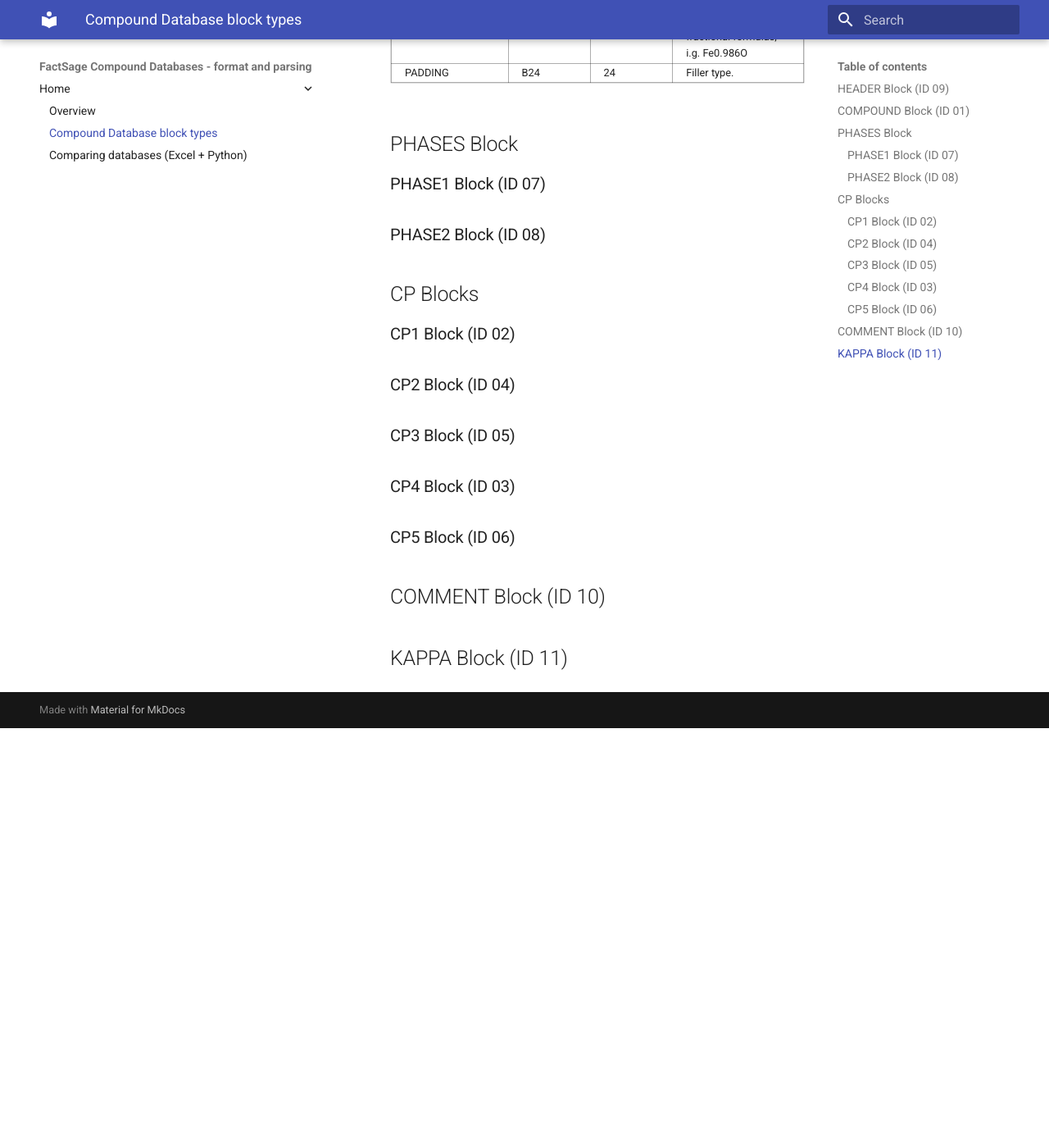
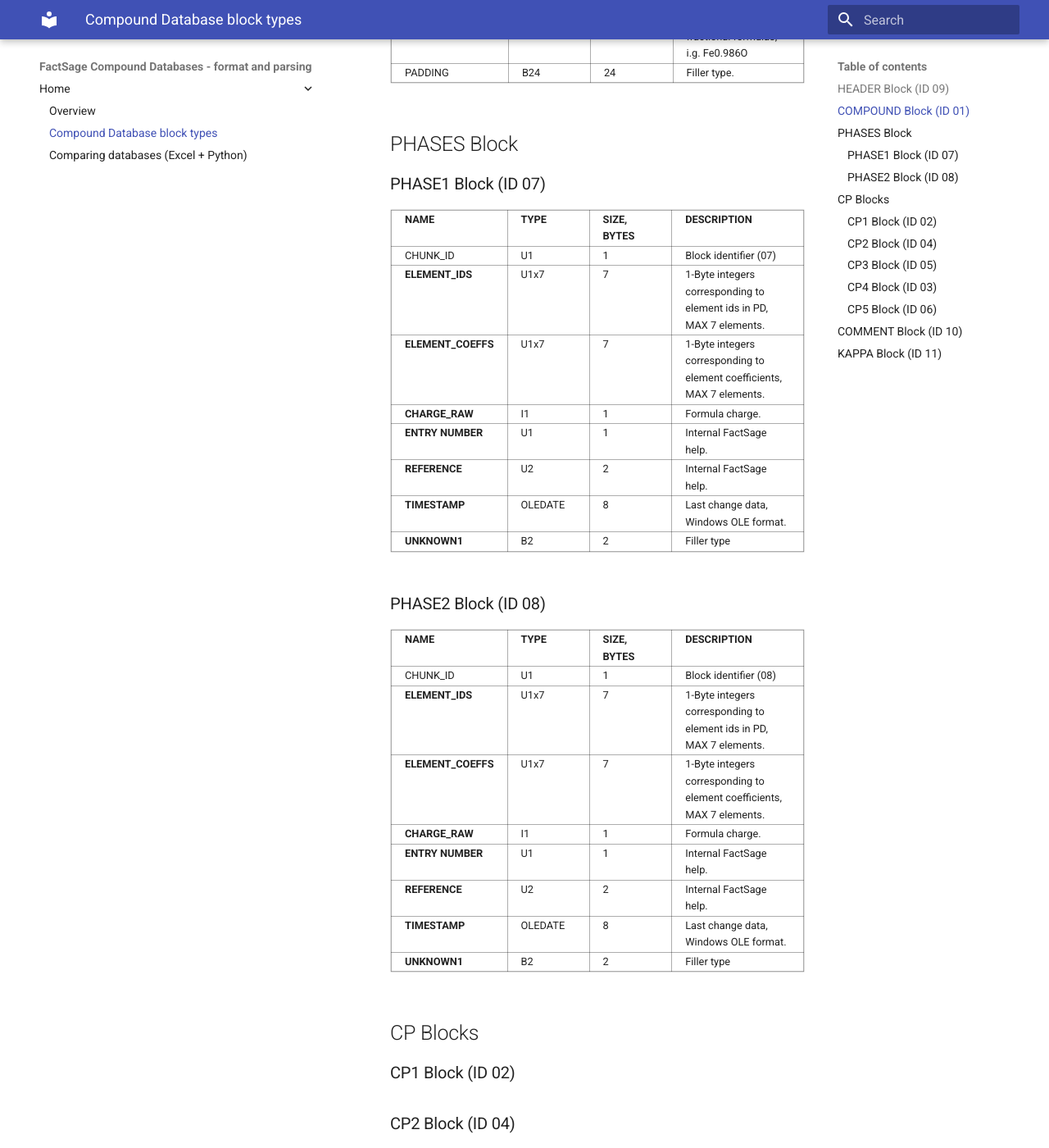
Before and after one commit to evnekdev/factsage-compound-docs, an MkDocs documentation site: the page built from docs/block-types.md, in a window 1280 px wide and 1400 px high, scrolled down 1372 px. Shown: the whole window at 82% size. Built offline with MkDocs 1.6.1 and Material for MkDocs 9.7.7, drawn with Linux system fonts in a browser that asks for light colours; before the commit the page ends 2260 px from its top, so only the background shows below that.

Commit message:
Update block-types.md

```diff
--- a/docs/block-types.md
+++ b/docs/block-types.md
@@ -20,17 +20,17 @@
 | **NAME** | **TYPE** | **SIZE, BYTES** | **DESCRIPTION** |
 |---|---|---|---|
 | CHUNK_ID         | U1      | 1  | Block identifier (01) |
-| ELEMENT_IDS      | U1x7    | 7  | 1-Byte integers corresponding to element ids in PD, MAX 7 elements.    |
-| ELEMENT_COEFFS   | U1x7    | 7  | 1-Byte integers corresponding to element coefficients, MAX 7 elements. |
-| CHARGE_RAW       | I1      | 1  | Formula charge.                                                        |
-| ENTRY NUMBER     | U1      | 1  | Internal FactSage help.                                                |
-| REFERENCE        | U2      | 2  | Internal FactSage help.                                                |
-| TIMESTAMP        | OLEDATE | 8  | Last change data, Windows OLE format.                                  |
-| UNKNOWN1         | B2      | 2  | Filler type                                                            |
-| COMPOUND NAME    | S40     | 40 | Name of the compound.                                                  |
-| RESERVED STRING1 | S40     | 40 | ???                                                                    |
-| FORMULA NAME     | S40     | 40 | Formula string.                                                        |
-| UNKNOWN          | B4      | 4  | ???                                                                    |
+| **ELEMENT_IDS**      | U1x7    | 7  | 1-Byte integers corresponding to element ids in PD, MAX 7 elements.    |
+| **ELEMENT_COEFFS**   | U1x7    | 7  | 1-Byte integers corresponding to element coefficients, MAX 7 elements. |
+| **CHARGE_RAW**       | I1      | 1  | Formula charge.                                                        |
+| **ENTRY NUMBER**     | U1      | 1  | Internal FactSage help.                                                |
+| **REFERENCE**        | U2      | 2  | Internal FactSage help.                                                |
+| **TIMESTAMP**        | OLEDATE | 8  | Last change data, Windows OLE format.                                  |
+| **UNKNOWN1**         | B2      | 2  | Filler type                                                            |
+| **COMPOUND NAME**    | S40     | 40 | Name of the compound.                                                  |
+| **RESERVED STRING1** | S40     | 40 | ???                                                                    |
+| **FORMULA NAME**     | S40     | 40 | Formula string.                                                        |
+| **UNKNOWN**          | B4      | 4  | ???                                                                    |
 | UNIT ENERGY      | ???     | 4  | J, cal                                                                 |
 | UNIT PRESSURE    | ???     | 4  | atm, bar                                                               |
 | RESERVED STRING2 | S12     | 12 | ???                                                                    |
@@ -41,7 +41,31 @@
 
 ### PHASE1 Block (ID 07)
 
+| **NAME** | **TYPE** | **SIZE, BYTES** | **DESCRIPTION** |
+|---|---|---|---|
+| CHUNK_ID         | U1      | 1  | Block identifier (07) |
+| **ELEMENT_IDS**      | U1x7    | 7  | 1-Byte integers corresponding to element ids in PD, MAX 7 elements.    |
+| **ELEMENT_COEFFS**   | U1x7    | 7  | 1-Byte integers corresponding to element coefficients, MAX 7 elements. |
+| **CHARGE_RAW**       | I1      | 1  | Formula charge.                                                        |
+| **ENTRY NUMBER**     | U1      | 1  | Internal FactSage help.                                                |
+| **REFERENCE**        | U2      | 2  | Internal FactSage help.                                                |
+| **TIMESTAMP**        | OLEDATE | 8  | Last change data, Windows OLE format.                                  |
+| **UNKNOWN1**         | B2      | 2  | Filler type                                                            |
+
+
 ### PHASE2 Block (ID 08)
+
+| **NAME** | **TYPE** | **SIZE, BYTES** | **DESCRIPTION** |
+|---|---|---|---|
+| CHUNK_ID         | U1      | 1  | Block identifier (08) |
+| **ELEMENT_IDS**      | U1x7    | 7  | 1-Byte integers corresponding to element ids in PD, MAX 7 elements.    |
+| **ELEMENT_COEFFS**   | U1x7    | 7  | 1-Byte integers corresponding to element coefficients, MAX 7 elements. |
+| **CHARGE_RAW**       | I1      | 1  | Formula charge.                                                        |
+| **ENTRY NUMBER**     | U1      | 1  | Internal FactSage help.                                                |
+| **REFERENCE**        | U2      | 2  | Internal FactSage help.                                                |
+| **TIMESTAMP**        | OLEDATE | 8  | Last change data, Windows OLE format.                                  |
+| **UNKNOWN1**         | B2      | 2  | Filler type                                                            |
+
 
 ## CP Blocks
 
```
